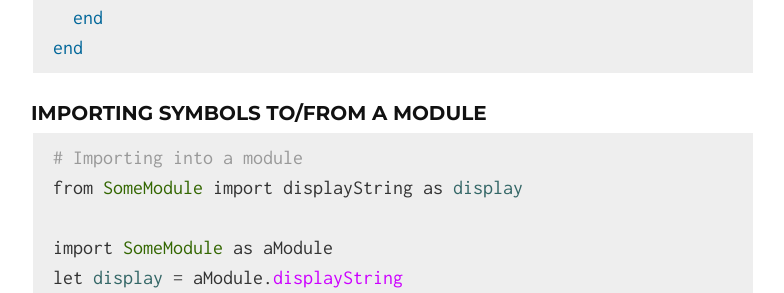
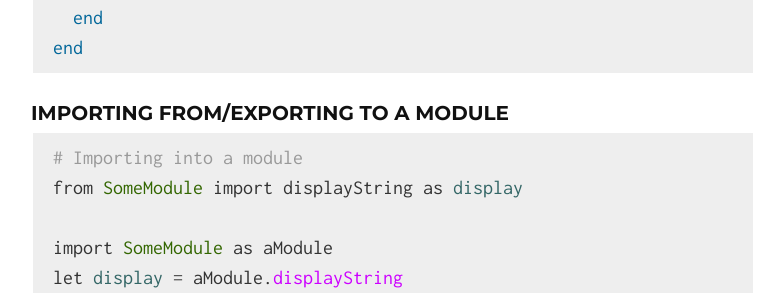
Before and after one commit to kode4food/fate-lang, a Jekyll site: the page built from index.md, in a window 1280 px wide and 900 px high, scrolled down 5088 px. Shown: the part 159-452 px from the top of the window, without its empty margins (247-1031 px from the left). Built offline with Jekyll 4.4.1, drawn with Linux system fonts in a browser that asks for light colours.

````diff
--- a/index.md
+++ b/index.md
@@ -175,7 +175,7 @@
 end
 ```
 
-### Importing Symbols To/From A Module
+### Importing From/Exporting To A Module
 
 ```ruby
 # Importing into a module
````
